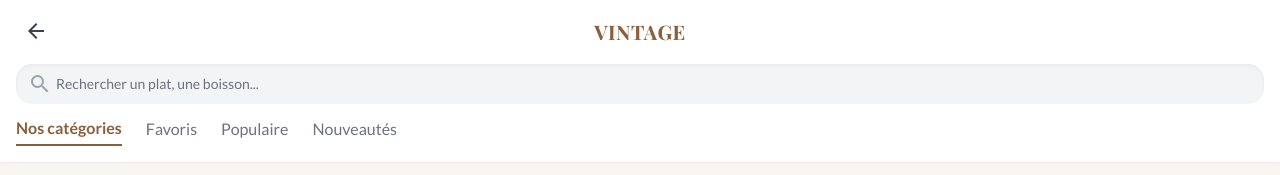
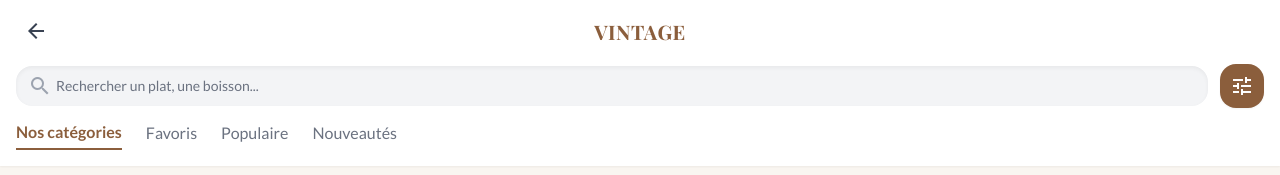
Before and after one commit to azdine-dev/vintage-tangier, a plain HTML site: page Home6/menu6-5.html in a window 1280 px wide. Shown: the top 175 px of the page. Drawn offline with nearby package versions, Linux system fonts and the light colour scheme.

Commit message:
add filter to menu

```diff
--- a/Home6/menu6-5.html
+++ b/Home6/menu6-5.html
@@ -58,6 +58,11 @@
       min-height: max(884px, 100dvh);
     }
   </style>
+<style>
+    body {
+      min-height: max(884px, 100dvh);
+    }
+  </style>
   </head>
 <body class="bg-background-light dark:bg-background-dark text-text-light dark:text-text-dark font-sans antialiased min-h-screen pb-24 transition-colors duration-300">
 <header class="sticky top-0 z-50 bg-surface-light/95 dark:bg-surface-dark/95 backdrop-blur-md shadow-sm dark:border-b dark:border-gray-800 transition-colors duration-300">
@@ -68,13 +73,16 @@
 <h1 class="text-xl font-display font-bold tracking-wide text-primary">VINTAGE</h1>
 <div class="w-10"></div>
 </div>
-<div class="px-4 pb-3">
-<div class="relative">
+<div class="px-4 pb-3 flex items-center gap-3">
+<div class="relative flex-1">
 <div class="absolute inset-y-0 left-0 pl-3 flex items-center pointer-events-none">
 <span class="material-icons-outlined text-gray-400">search</span>
 </div>
 <input class="block w-full pl-10 pr-3 py-2.5 border-none rounded-xl bg-gray-100 dark:bg-gray-800 text-gray-900 dark:text-gray-100 placeholder-gray-500 dark:placeholder-gray-400 focus:ring-2 focus:ring-primary focus:bg-white dark:focus:bg-gray-700 transition-all text-sm shadow-inner" placeholder="Rechercher un plat, une boisson..." type="text"/>
 </div>
+<button class="flex-none p-2.5 bg-primary text-white rounded-xl shadow-sm hover:bg-opacity-90 active:scale-95 transition-all flex items-center justify-center">
+<span class="material-icons-outlined">tune</span>
+</button>
 </div>
 <div class="px-4 pb-2">
 <div class="flex space-x-6 overflow-x-auto scrollbar-hide pb-2">
```
